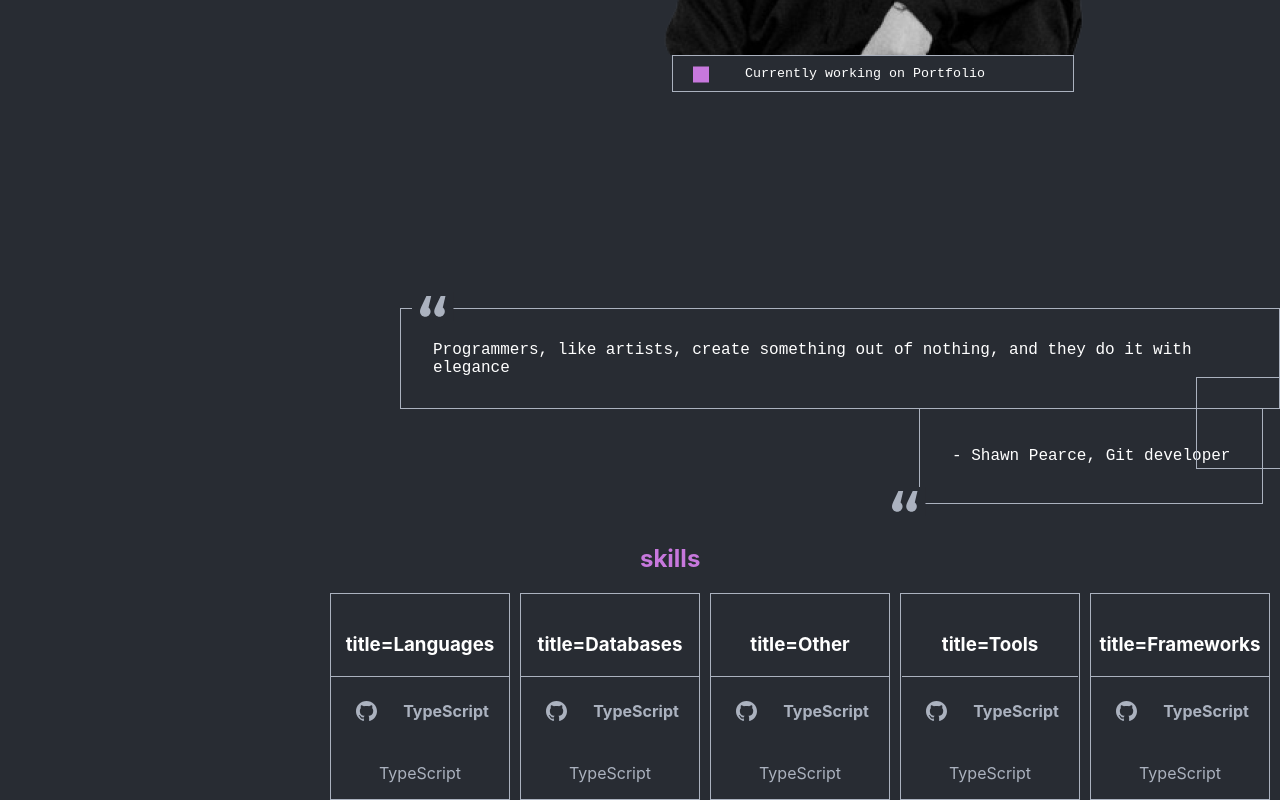
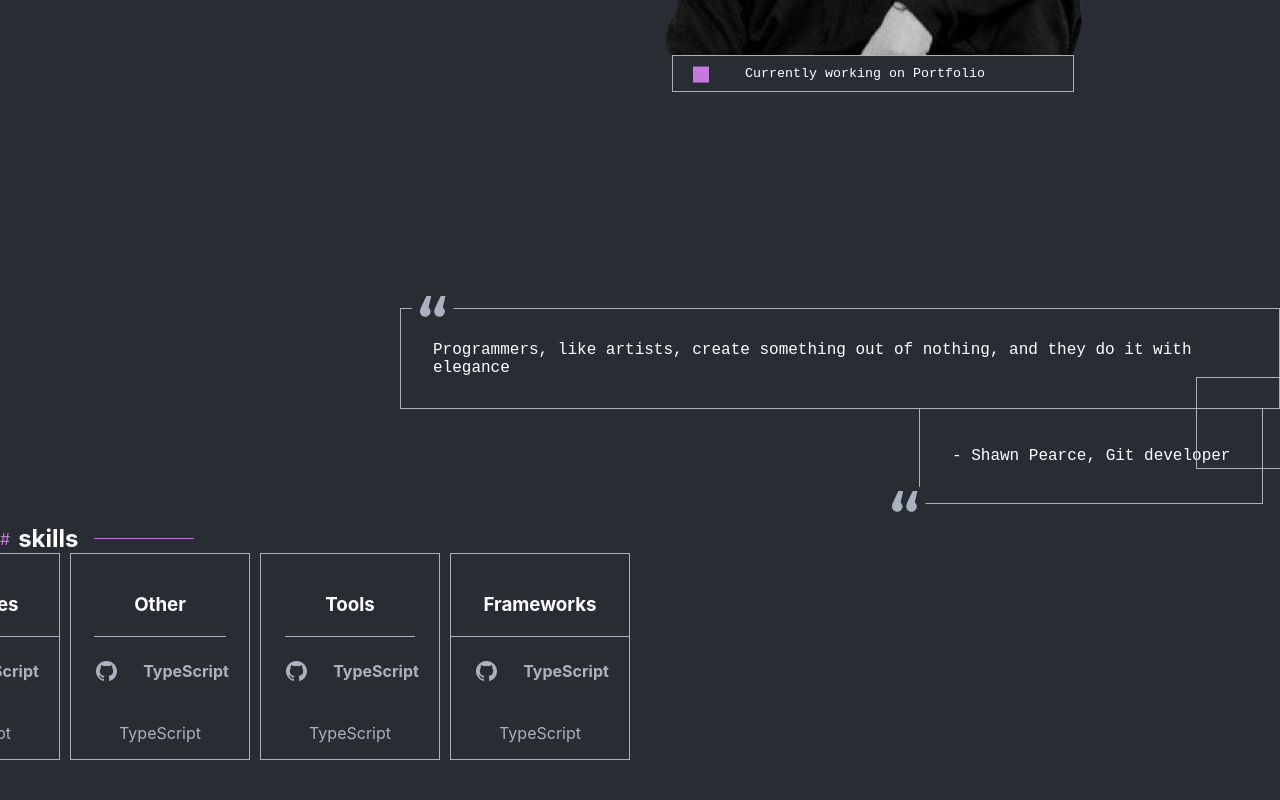
Before and after one commit to AliakseiKrasko/portfolio_project, a React app: page / in a window 1280 px wide. Shown: the part 530-1330 px from the top of the page. After the commit the page ends 1290 px from the top, so only its background shows below. Built offline with nearby package versions, Linux system fonts and the light colour scheme.

Commit message:
added skill title

```diff
--- a/src/components/SectionTitle.tsx
+++ b/src/components/SectionTitle.tsx
@@ -1,6 +1,43 @@
-import styled from 'styled-components';
+import React from 'react';
+import styled from "styled-components";
 
+type TitleProps = {
+    title: string;
+    color?: string;
+    hashColor?: string;
+    lineLength?: string;  // Пропс для длины линии
+    lineColor?: string;   // Пропс для цвета линии
+}
 
-export const SectionTitle = styled.h2`
-    color: #C778DD;
-`
+export const SectionTitle = ({ title, color, hashColor, lineLength, lineColor }: TitleProps) => {
+    return (
+        <TitleWrapper>
+            <Hash color={hashColor}>#</Hash>
+            <StyledTitle color={color}>{title}</StyledTitle>
+            <Line lineLength={lineLength} lineColor={lineColor} />
+        </TitleWrapper>
+    );
+};
+
+const TitleWrapper = styled.div`
+    display: flex;
+    align-items: center;  /* Центрируем элементы по вертикали */
+`;
+
+const Hash = styled.span<{ color?: string }>`
+    color: ${props => props.color || '#C778DD'};
+    margin-right: 8px;  /* Отступ между # и заголовком */
+`;
+
+const StyledTitle = styled.span<{ color?: string }>`
+    color: ${props => props.color || '#FFFFFF'};
+    font-size: 24px;
+    font-weight: bold;
+`;
+
+const Line = styled.div<{ lineLength?: string; lineColor?: string }>`
+    height: 1px;  /* Толщина линии */
+    background-color: ${props => props.lineColor || '#C778DD'};  /* Цвет линии */
+    margin-left: 16px;  /* Отступ между текстом и линией */
+    width: ${props => props.lineLength || '100px'};  /* Длина линии */
+`;
--- a/src/components/icon/Icon.tsx
+++ b/src/components/icon/Icon.tsx
@@ -1,7 +1,5 @@
 import React from 'react';
 import IconsSprite from './../../assets/images/logo.svg';
-
-
 
 
 type IconPropsType = {
--- a/src/layout/section/skills/Skills.tsx
+++ b/src/layout/section/skills/Skills.tsx
@@ -1,5 +1,4 @@
 import React from 'react';
-import {Icon} from "../../../components/icon/Icon";
 import styled from "styled-components";
 import {SectionTitle} from "../../../components/SectionTitle"
 import {Skill} from "./skill/Skill";
@@ -9,7 +8,7 @@ import {FlexWrapper} from "../../../components/FlexWrapper";
 export const Skills = () => {
     return (
         <StyledSkills>
-            <SectionTitle>skills</SectionTitle>
+            <SectionTitle title="skills"/>
             <FlexWrapper justify="flex-end" wrap="wrap">
                 <Skill iconId={"github"} title="Languages"/>
                 <Skill iconId={"github"} title="Databases"/>
@@ -23,6 +22,5 @@ export const Skills = () => {
 
 const StyledSkills = styled.section`
     width: 50%;
-    margin-left: auto;
 
 `
--- a/src/layout/section/skills/skill/Skill.tsx
+++ b/src/layout/section/skills/skill/Skill.tsx
@@ -10,7 +10,7 @@ type SkillPropsType = {
 export const Skill = (props: SkillPropsType) => {
     return (
         <StyledSkill>
-            <SkillCardTitle>title={props.title}</SkillCardTitle>
+            <SkillCardTitle>{props.title}</SkillCardTitle>
             <SkillIcon>
                 <Icon iconId={props.iconId}  />
                 <SkillTitle>TypeScript</SkillTitle>
```
